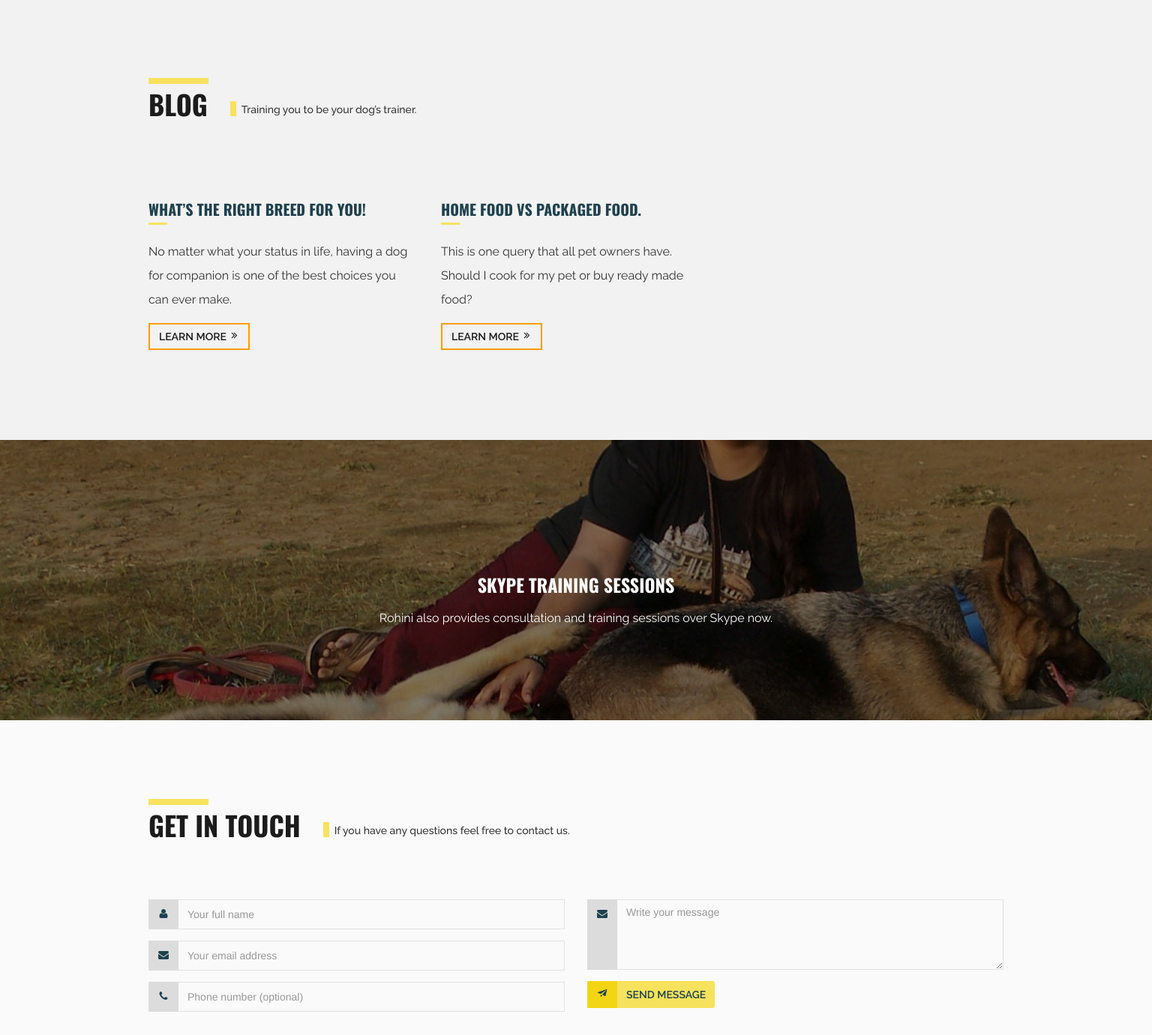
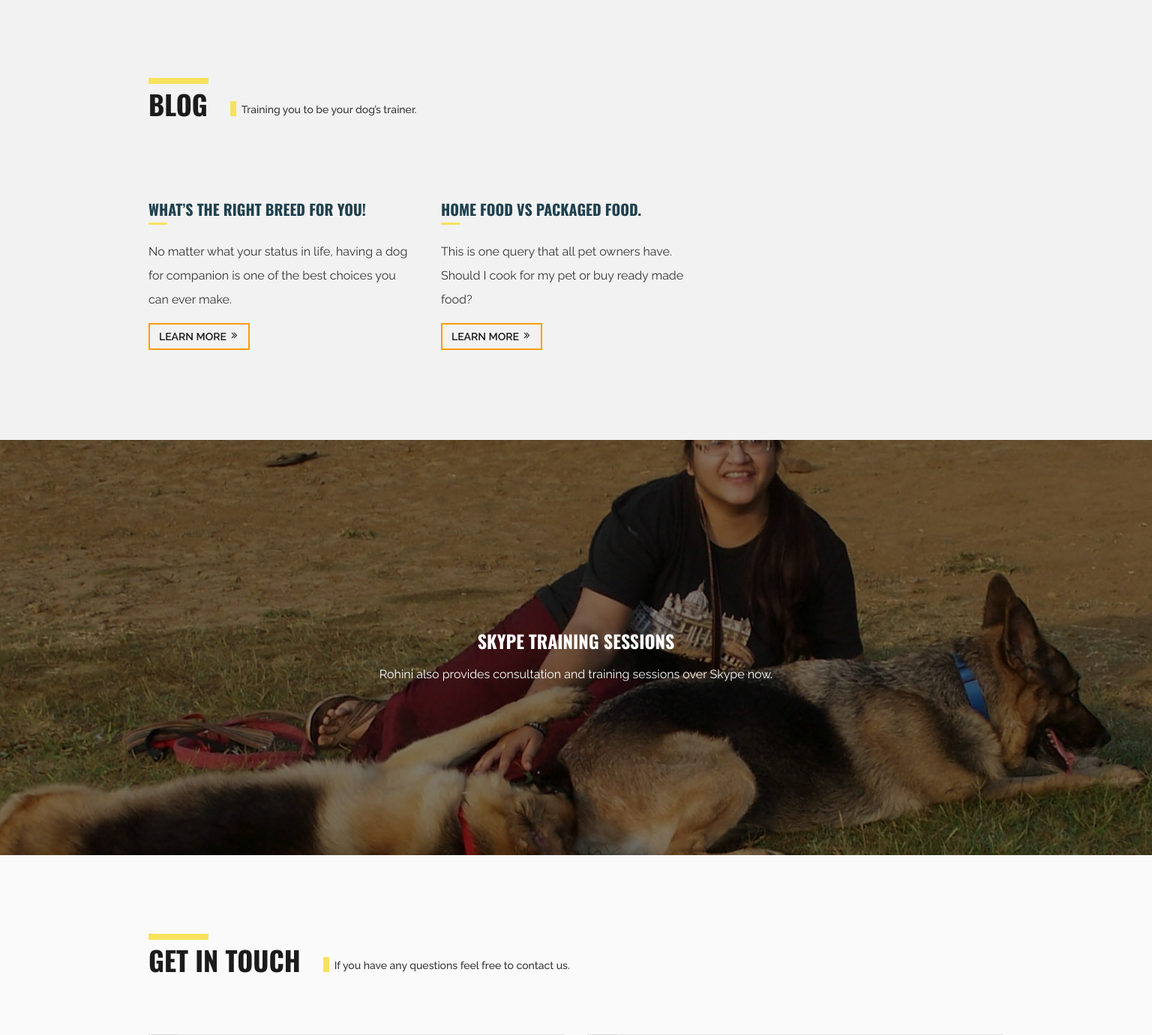
Before and after one commit to rohanf/rohinif, a PHP site: page /about.html in a window 1536 px wide. Shown: the part 3330-4711 px from the top of the page at 75% size. Run offline with PHP 8.4, Linux system fonts and the light colour scheme; style sheets or scripts are compiled from the project's sources; some libraries are stand-ins or nearby versions.

Commit message:
Fixes skype training section background

```diff
--- a/css/style.css
+++ b/css/style.css
@@ -421,8 +421,7 @@ a .icon-inside:hover {
 .adopt-pets .overlay {
   padding: 120px 0 75px;
 }
-.success-stories .overlay,
-.skype-training .overlay {
+.success-stories .overlay {
   padding: 120px 0 90px;
 }
 .footer-body {
@@ -1213,6 +1212,10 @@ section.blog {
   -moz-background-size: cover;
   -o-background-size: cover;
   background-size: cover;
+  min-height: 440px;
+}
+.skype-training .overlay {
+  padding: 170px 0;
 }
 .skype-training .row-item {
   float: none;
@@ -1232,6 +1235,14 @@ section.blog {
   }
   .skype-training .title-text {
     margin-top: 0;
+  }
+}
+@media screen and (min-width: 1300px) {
+  .skype-training {
+    min-height: 550px;
+  }
+  .skype-training .overlay {
+    padding: 195px 0;
   }
 }
 /*
--- a/less/global.less
+++ b/less/global.less
@@ -498,8 +498,7 @@ a .icon-inside:hover {
 	}
 }
 
-.success-stories,
-.skype-training {
+.success-stories {
 	.overlay {
 		padding: 120px 0 90px;
 	}
--- a/less/skype-training.less
+++ b/less/skype-training.less
@@ -10,6 +10,11 @@
 	-moz-background-size: cover;
 	-o-background-size: cover;
 	background-size: cover;
+        min-height: 440px;
+
+	.overlay {
+                padding: 170px 0;
+	}
 
         .row-item {
                 float: none;
@@ -28,6 +33,7 @@
 }
 
 @media screen and (max-width: 991px) {
+
         .skype-training {
                 text-align: center;
 
@@ -36,3 +42,14 @@
                 }
         }
 }
+
+@media screen and (min-width: 1300px) {
+
+        .skype-training {
+                min-height: 550px;
+
+                .overlay {
+                    padding: 195px 0;
+                }
+        }
+}
```
Also changed, not shown: 1 other file.
